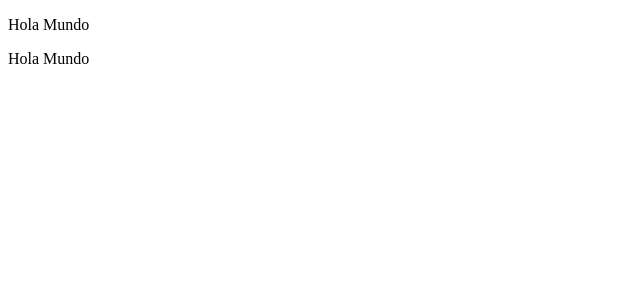
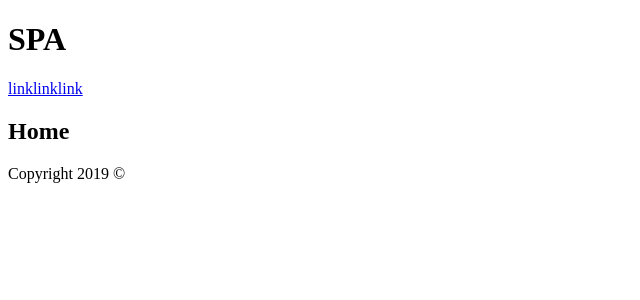
Before and after one commit to dander93/react-accenture, a React (Create React App) app: page / in a window 1280 px wide. Shown: the top 300 px of the page, without its empty margins (0-640 px from the left). Built offline with nearby package versions, Linux system fonts and the light colour scheme.

Commit message:
Primera estructura de directorios

```diff
--- a/src/App.js
+++ /dev/null
@@ -1,12 +0,0 @@
-import React from "react"
-
-let App = () =>
-        <>
-            <p>Hola Mundo</p>
-            <p>Hola Mundo</p>
-        </>
-
-//CommonJS
-//module.exports = App
-//ES6
-export default App
--- a/src/index.js
+++ b/src/index.js
@@ -3,7 +3,7 @@
 //ES6
 import React from "react"
 import ReactDOM from "react-dom"
-import App from "./App"
+import App from "./ui/layout/App"
 
 //Conectar un componente con el DOM
 ReactDOM.render(
--- /dev/null
+++ b/src/ui/layout/App.js
@@ -0,0 +1,18 @@
+import React , {Component} from "react"
+import Header from "./Header"
+import Footer from "./Footer"
+import Main from "./Main"
+
+class App extends Component {
+    render(){
+        return (
+            <>
+                <Header/>
+                <Main/>
+                <Footer/>
+            </>
+        )
+    }
+}
+
+export default App
--- /dev/null
+++ b/src/ui/layout/Footer.js
@@ -0,0 +1,13 @@
+import React , { Component } from "react"
+
+class Footer extends Component {
+    render(){
+        return(
+            <footer>
+                <p>Copyright 2019 &copy;</p>
+            </footer>
+        )
+    }
+}
+
+export default Footer
--- /dev/null
+++ b/src/ui/layout/Header.js
@@ -0,0 +1,18 @@
+import React , {Component} from "react"
+
+class Header extends Component {
+    render(){
+        return(
+            <header>
+                <h1>SPA</h1>
+                <nav>
+                    <a href="#">link</a>
+                    <a href="#">link</a>
+                    <a href="#">link</a>
+                </nav>
+            </header>
+        )
+    }
+}
+
+export default Header
--- /dev/null
+++ b/src/ui/layout/Main.js
@@ -0,0 +1,13 @@
+import React , { Component } from "react"
+
+class Main extends Component {
+    render(){
+        return(
+            <main>
+                <h2>Home</h2>
+            </main>
+        )
+    }
+}
+
+export default Main
```
Also changed, not shown: info.txt.
